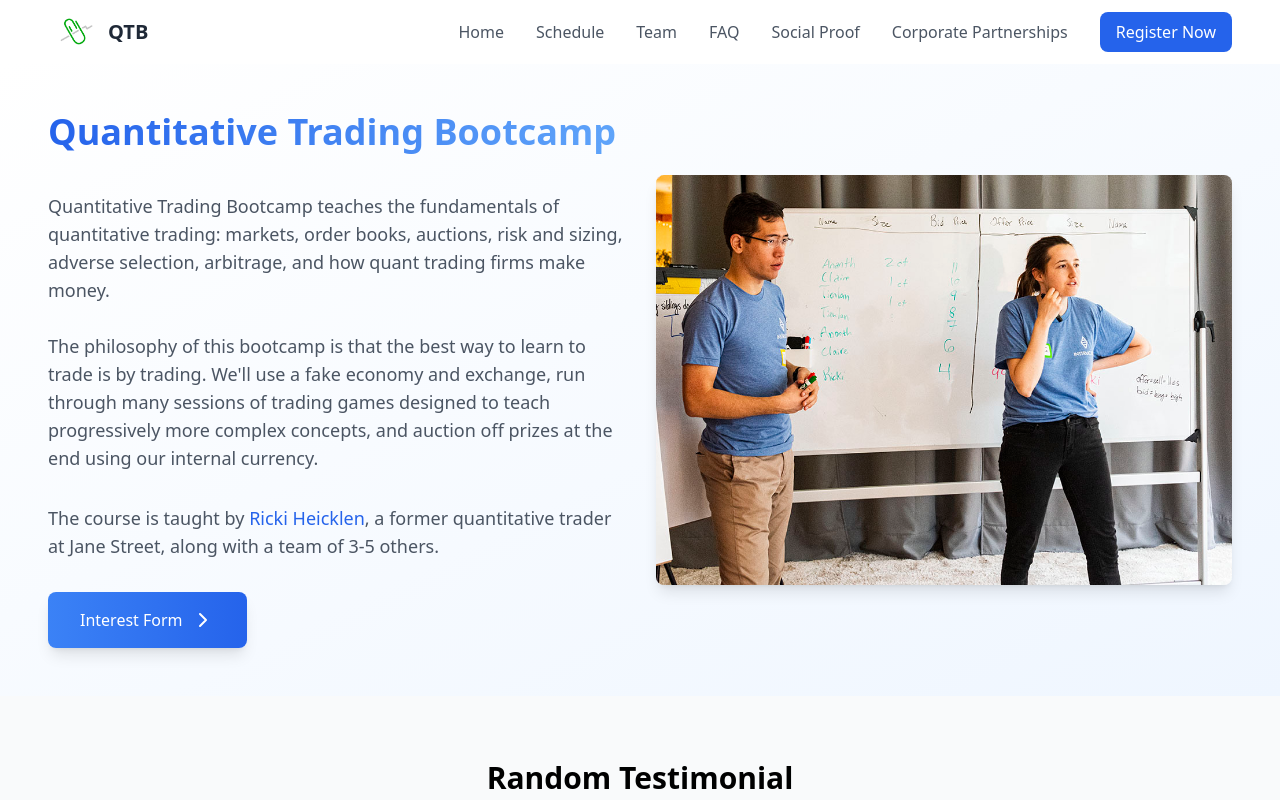
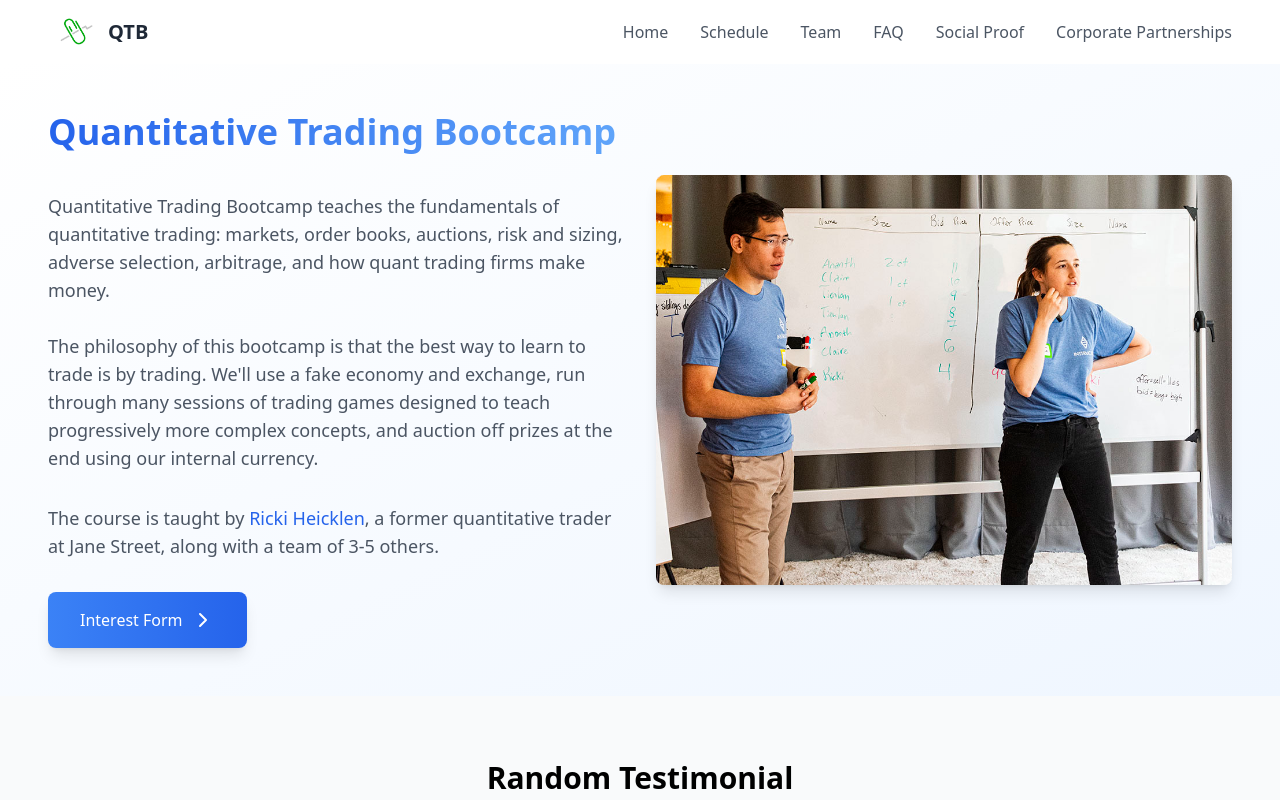
Before and after one commit to tradingbootcamp/website, a Vue app: page / in a window 1280 px wide. Shown: the top 800 px of the page. Built offline with nearby package versions, Linux system fonts and the light colour scheme.

Commit message:
getting rid of registration button for march in nav bar

```diff
--- a/src/components/layout.vue
+++ b/src/components/layout.vue
@@ -21,9 +21,9 @@
               <router-link to="/faq" class="text-gray-600 hover:text-gray-900">FAQ</router-link>
               <router-link to="/socialproof" class="text-gray-600 hover:text-gray-900">Social Proof</router-link>
               <router-link to="/corporate-partnerships" class="text-gray-600 hover:text-gray-900">Corporate Partnerships</router-link>
-              <a target="_blank" :href="registerUrl" class="bg-blue-600 text-white px-4 py-2 rounded-lg hover:bg-blue-700">
+              <!-- <a target="_blank" :href="registerUrl" class="bg-blue-600 text-white px-4 py-2 rounded-lg hover:bg-blue-700">
                 Register Now
-              </a>
+              </a> -->
             </div>
 
             <div class="lg:hidden flex items-center">
@@ -47,9 +47,9 @@
             <router-link to="/faq" class="block px-3 py-2 text-gray-600 hover:text-gray-900 hover:bg-gray-50">FAQ</router-link>
             <router-link to="/socialproof" class="block px-3 py-2 text-gray-600 hover:text-gray-900 hover:bg-gray-50">Social Proof</router-link>
             <router-link to="/corporate-partnerships" class="block px-3 py-2 text-gray-600 hover:text-gray-900 hover:bg-gray-50">Corporate Partnerships</router-link>
-            <a :href="registerUrl" class="block w-full bg-blue-600 text-white px-4 py-2 rounded-lg hover:bg-blue-700">
+            <!-- <a :href="registerUrl" class="block w-full bg-blue-600 text-white px-4 py-2 rounded-lg hover:bg-blue-700">
               Register Now
-            </a>
+            </a> -->
           </div>
         </div>
       </nav>
```
